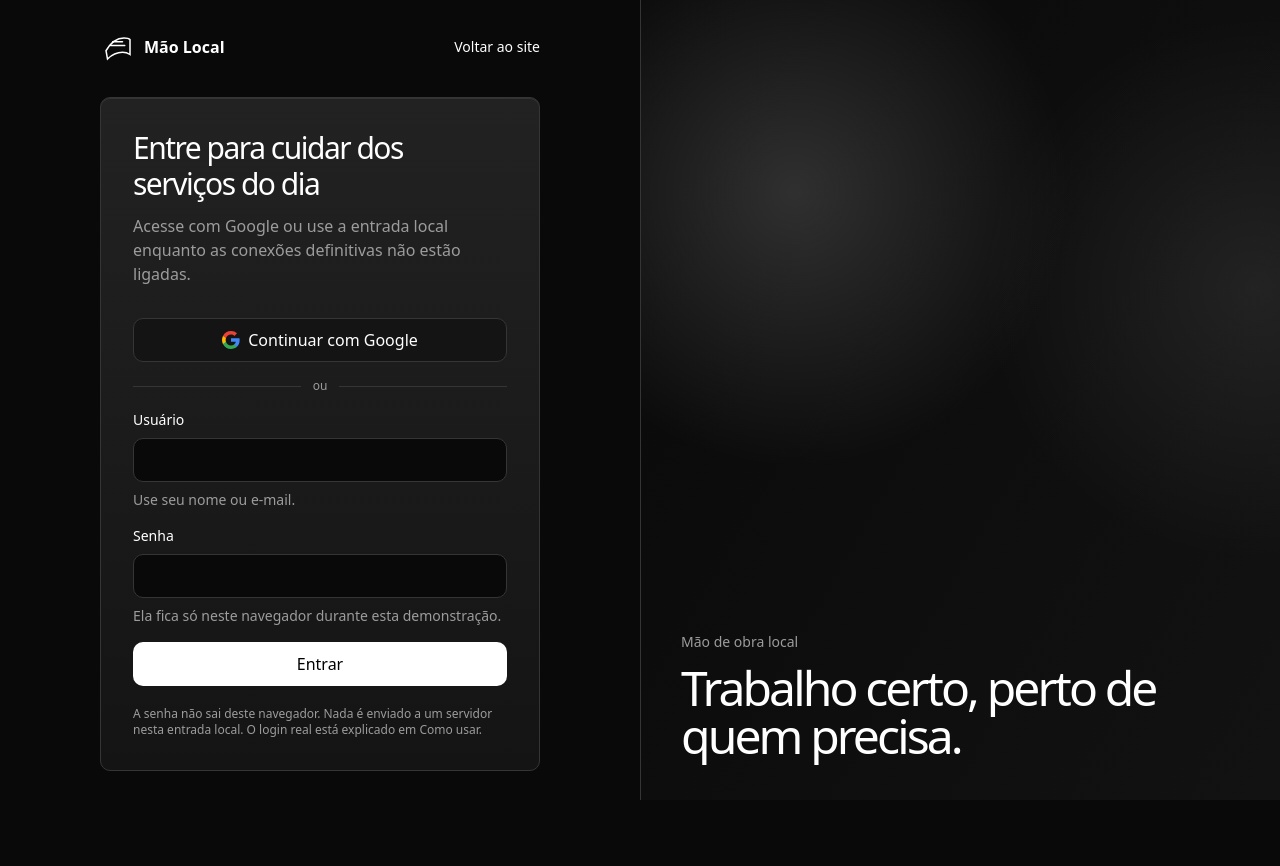
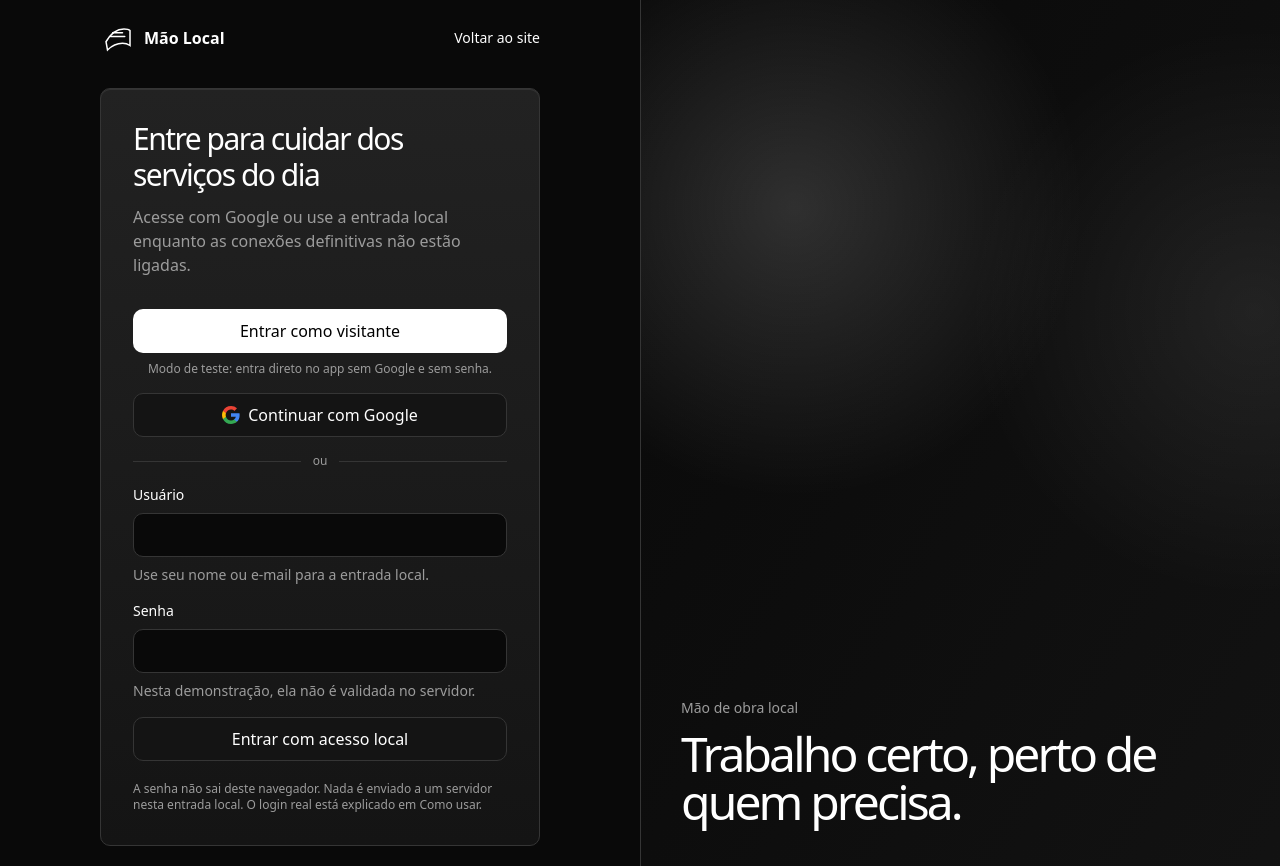
Before and after one commit to brunosantosbs39/brunosantosbs39-saas-marketplace-de-mao-de-obra, a Next.js app: page /entrar in a window 1280 px wide. Before the commit the page ends 800 px from the top, so only its background shows below. Built offline with nearby package versions, Linux system fonts and the light colour scheme.

Commit message:
adiciona modo visitante para testes

```diff
--- a/src/components/auth/formulario-entrada.tsx
+++ b/src/components/auth/formulario-entrada.tsx
@@ -20,7 +20,9 @@ export function FormularioEntrada() {
 
     if (params.get("google") !== "sucesso") {
       const codigo = params.get("erro");
-      if (codigo === "google-nao-configurado") setErro("O login Google ainda precisa das chaves no ambiente da Vercel.");
+      if (codigo === "google-nao-configurado") {
+        setErro("O login Google ainda precisa das chaves no ambiente da Vercel. Você pode usar o modo de teste abaixo.");
+      }
       if (codigo === "google-cancelado") setErro("O login com Google foi cancelado.");
       if (codigo === "google-falhou") setErro("Não foi possível concluir o login com Google.");
       return;
@@ -36,6 +38,12 @@ export function FormularioEntrada() {
       .catch(() => setErro("A sessão Google não pôde ser carregada."));
   }, [router]);
 
+  function entrarComoVisitante() {
+    setErro("");
+    abrirSessao({ nome: "Visitante de teste" });
+    router.replace("/app/inicio");
+  }
+
   function enviar(e: React.FormEvent) {
     e.preventDefault();
     if (!usuario.trim()) {
@@ -50,6 +58,18 @@ export function FormularioEntrada() {
 
   return (
     <form noValidate onSubmit={enviar} className="grid gap-4">
+      <Button
+        type="button"
+        className="w-full"
+        onClick={entrarComoVisitante}
+      >
+        Entrar como visitante
+      </Button>
+
+      <p className="-mt-2 text-center text-xs text-ink-muted">
+        Modo de teste: entra direto no app sem Google e sem senha.
+      </p>
+
       <Button
         type="button"
         variant="secondary"
@@ -68,7 +88,7 @@ export function FormularioEntrada() {
         <span className="h-px flex-1 bg-hairline" />ou<span className="h-px flex-1 bg-hairline" />
       </div>
 
-      <Campo id="usuario" rotulo="Usuário" ajuda="Use seu nome ou e-mail.">
+      <Campo id="usuario" rotulo="Usuário" ajuda="Use seu nome ou e-mail para a entrada local.">
         <Input
           ref={ref}
           id="usuario"
@@ -79,7 +99,7 @@ export function FormularioEntrada() {
         />
       </Campo>
 
-      <Campo id="senha" rotulo="Senha" ajuda="Ela fica só neste navegador durante esta demonstração.">
+      <Campo id="senha" rotulo="Senha" ajuda="Nesta demonstração, ela não é validada no servidor.">
         <Input
           id="senha"
           type="password"
@@ -89,7 +109,9 @@ export function FormularioEntrada() {
         />
       </Campo>
 
-      <Button type="submit" className="w-full">Entrar</Button>
+      <Button type="submit" variant="secondary" className="w-full">
+        Entrar com acesso local
+      </Button>
     </form>
   );
 }
```
